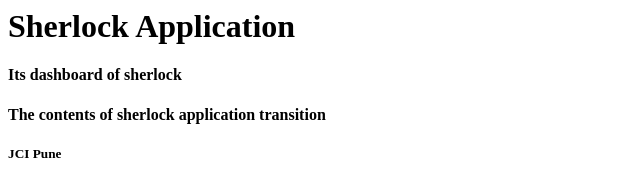
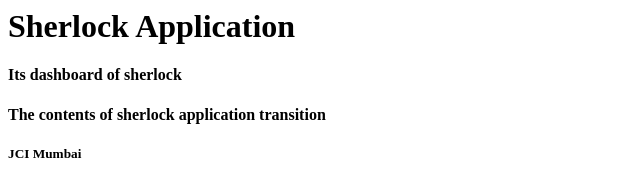
Before and after one commit to SameerBagban/NodeJSApplication, a website: page index.html in a window 1280 px wide. Shown: the full height of the page, 0-640 px from the left. Drawn offline with Linux system fonts and the light colour scheme.

Commit message:
updated the content

```diff
--- a/index.html
+++ b/index.html
@@ -8,7 +8,7 @@
     <h1>Sherlock Application</h1>
     <h4>Its dashboard of sherlock</h4>
     <h4>The contents of sherlock application transition</h4>
-    <h5>JCI Pune</h5>
+    <h5>JCI Mumbai</h5>
   </body>
 
 </html>
```
